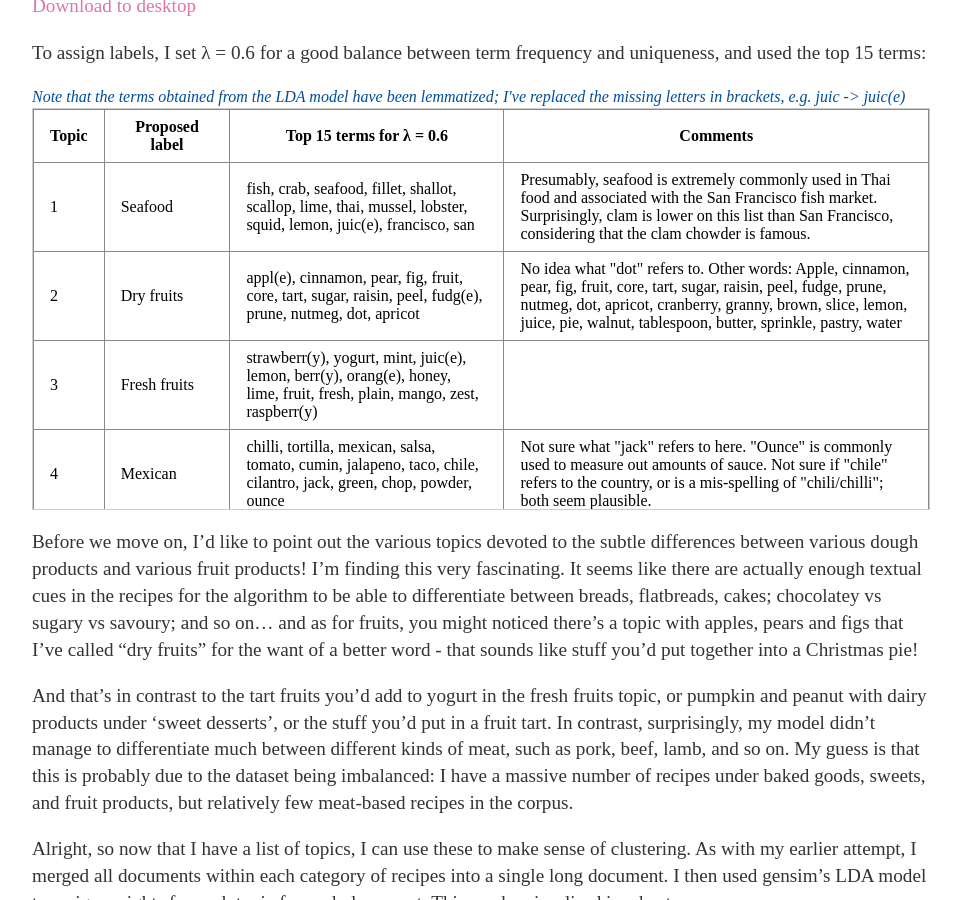
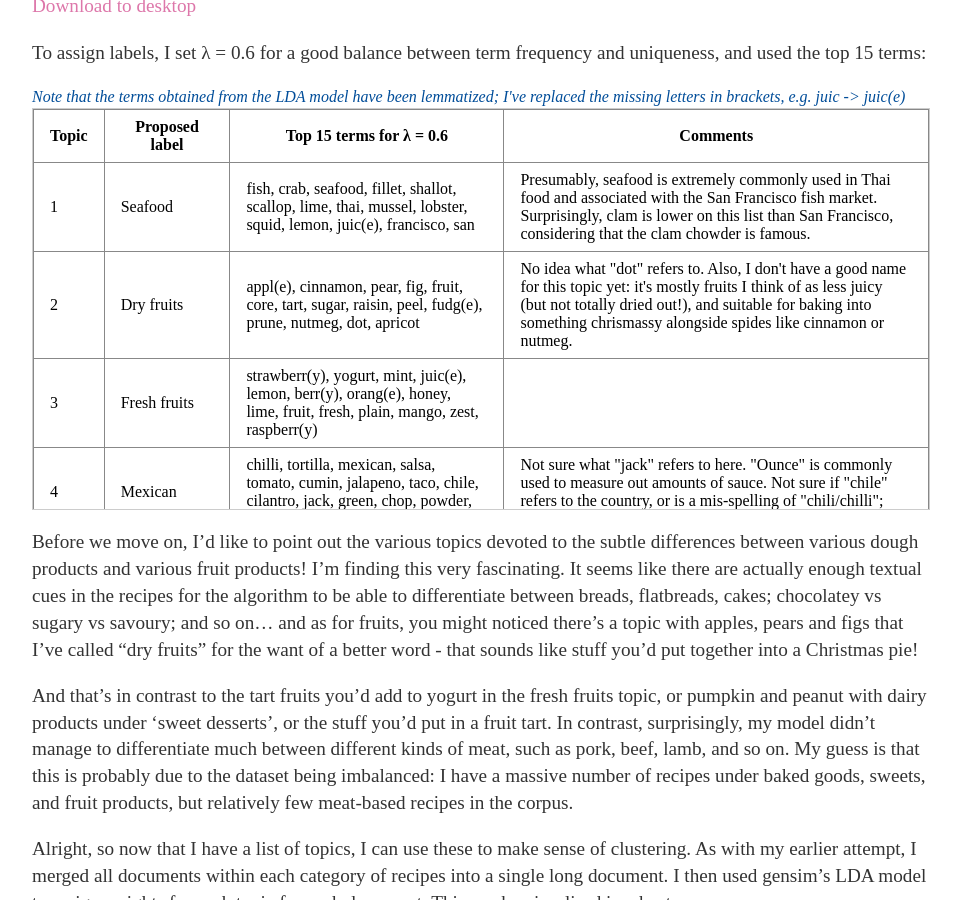
Before and after one commit to not-even-wong/not-even-wong.github.io, a Jekyll site: the page built from _posts/2019-11-12-analysing-similarities-between-recipes-with-topic-modeling.md, in a window 1280 px wide and 900 px high, scrolled down 3156 px. Shown: the whole window, without its empty margins (160-1121 px from the left). Built offline with Jekyll 4.4.1, drawn with Linux system fonts in a browser that asks for light colours.

Commit message:
Update 2019-11-12-analysing-similarities-between-recipes-with-topic-modeling.md

```diff
--- a/_posts/2019-11-12-analysing-similarities-between-recipes-with-topic-modeling.md
+++ b/_posts/2019-11-12-analysing-similarities-between-recipes-with-topic-modeling.md
@@ -84,7 +84,7 @@ To assign labels, I set λ = 0.6 for a good balance between term frequency and u
 <td>2</td>
 <td>Dry fruits</td>
 <td>appl(e), cinnamon, pear, fig, fruit, core, tart, sugar, raisin, peel, fudg(e), prune, nutmeg, dot, apricot</td>
-<td>No idea what &quot;dot&quot; refers to. Other words: Apple, cinnamon, pear, fig, fruit, core, tart, sugar, raisin, peel, fudge, prune, nutmeg, dot, apricot, cranberry, granny, brown, slice, lemon, juice, pie, walnut, tablespoon, butter, sprinkle, pastry, water</td>
+<td>No idea what &quot;dot&quot; refers to. Also, I don't have a good name for this topic yet: it's mostly fruits I think of as less juicy (but not totally dried out!), and suitable for baking into something chrismassy alongside spides like cinnamon or nutmeg.</td>
 </tr>
 <tr>
 <td>3</td>
```
